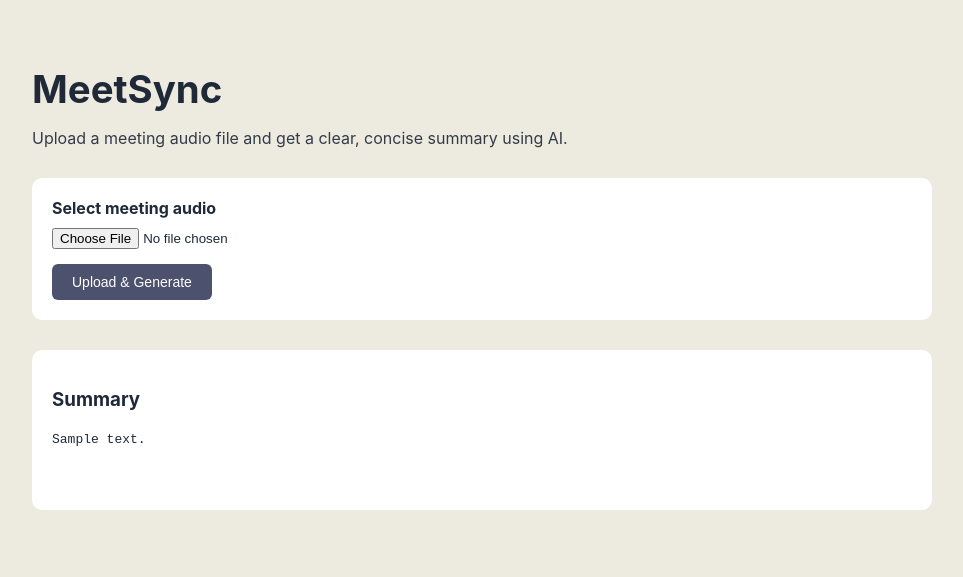
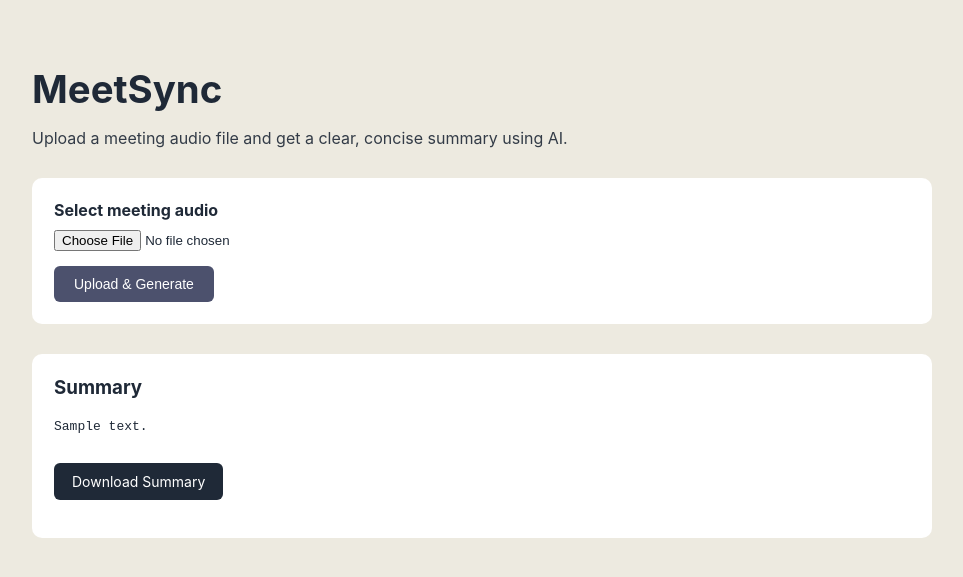
Before and after one commit to Himanshu-2678/MeetSync, a Flask app: template templates/index.html in a window 1280 px wide. Shown: the top 577 px of the page, without its empty margins (158-1121 px from the left). Run offline with Flask 3, Linux system fonts and the light colour scheme; the template is opened without the code that fills it: most values are stand-ins (such as "Sample title", 1, 10 or a date in 2020).

Commit message:
Added more features and improved UI

```diff
--- a/app.py
+++ b/app.py
@@ -1,10 +1,15 @@
 from flask import Flask, render_template, request
+from dotenv import load_dotenv
+load_dotenv()
 import os
 from summarizer import summarize_text
 from transcribe import transcribe_audio
+import io
+from flask import session, send_file
 
 ## defining the app
 app = Flask(__name__)
+app.secret_key = os.getenv("FLASK_SECRET_KEY")
 
 upload_folder = 'uploads'
 os.makedirs(upload_folder, exist_ok=True)
@@ -21,8 +26,20 @@ def home():
 
         transcript = transcribe_audio(file_path)
         summary = summarize_text(transcript)
+        session['summary'] = summary
+    return render_template('index.html', transcript=transcript, summary=summary)
 
-    return render_template('index.html', transcript=transcript, summary=summary)
+@app.route("/download-summary")
+def download_summary():
+    summary_text = session.get('summary')
+
+    if not summary_text:
+        return "No summary available for download.", 400
+    buffer = io.BytesIO()
+    buffer.write(summary_text.encode('utf-8'))
+    buffer.seek(0)
+
+    return send_file(buffer, as_attachment=True, download_name="meeting_summary.txt", mimetype='text/plain')
 
 ## Driver Code
 if __name__ == "__main__":
--- a/templates/index.html
+++ b/templates/index.html
@@ -21,7 +21,11 @@
 
         h1 {
             font-size: 2.4rem;
-            margin-bottom: 10px;
+            margin-bottom: 8px;
+        }
+
+        h3 {
+            margin-top: 0;
         }
 
         .description {
@@ -32,8 +36,7 @@
 
         .upload-card {
             background-color: #ffffff;
-            color: #1f2937;
-            padding: 20px;
+            padding: 22px;
             border-radius: 10px;
         }
 
@@ -59,10 +62,24 @@
         .output-card {
             margin-top: 30px;
             background-color: #ffffff;
-            color: #1f2937;
-            padding: 20px;
+            padding: 22px;
             border-radius: 10px;
-            min-height: 120px;
+            min-height: 140px;
+        }
+
+        .download-btn {
+            display: inline-block;
+            margin-top: 15px;
+            padding: 10px 18px;
+            background-color: #1f2937;
+            color: #ffffff;
+            text-decoration: none;
+            border-radius: 6px;
+            font-size: 14px;
+        }
+
+        .download-btn:hover {
+            opacity: 0.9;
         }
 
         .placeholder {
@@ -80,6 +97,7 @@
         pre {
             white-space: pre-wrap;
             line-height: 1.6;
+            margin-bottom: 10px;
         }
     </style>
 </head>
@@ -91,6 +109,7 @@
             Upload a meeting audio file and get a clear, concise summary using AI.
         </p>
 
+        <!-- Upload Section -->
         <div class="upload-card">
             <form method="POST" enctype="multipart/form-data" onsubmit="showLoader()">
                 <label><strong>Select meeting audio</strong></label><br>
@@ -104,13 +123,20 @@
             </form>
         </div>
 
+        <!-- Output Section -->
         <div class="output-card">
             {% if summary %}
                 <h3>Summary</h3>
                 <pre>{{ summary }}</pre>
+
+                <a href="/download-summary" class="download-btn">
+                    Download Summary
+                </a>
+
             {% elif transcript %}
                 <h3>Transcript</h3>
                 <pre>{{ transcript }}</pre>
+
             {% else %}
                 <p class="placeholder">
                     Your summary or transcript will appear here after uploading the audio.
```
Also changed, not shown: check_models.py (added, +10 -0 lines), requirements.txt (+7 -1 lines), summarizer.py (+25 -17 lines), 2 other files.
